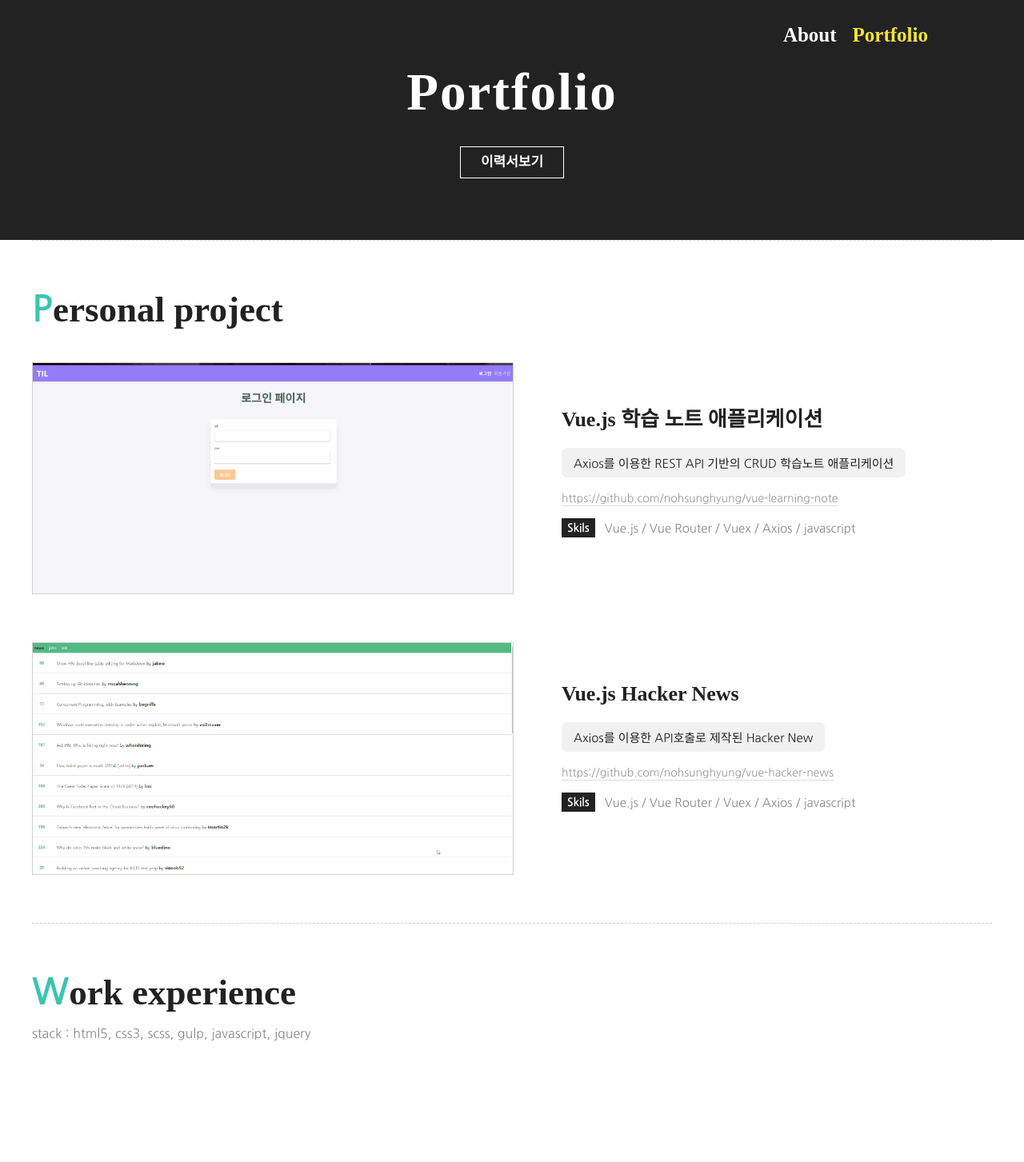
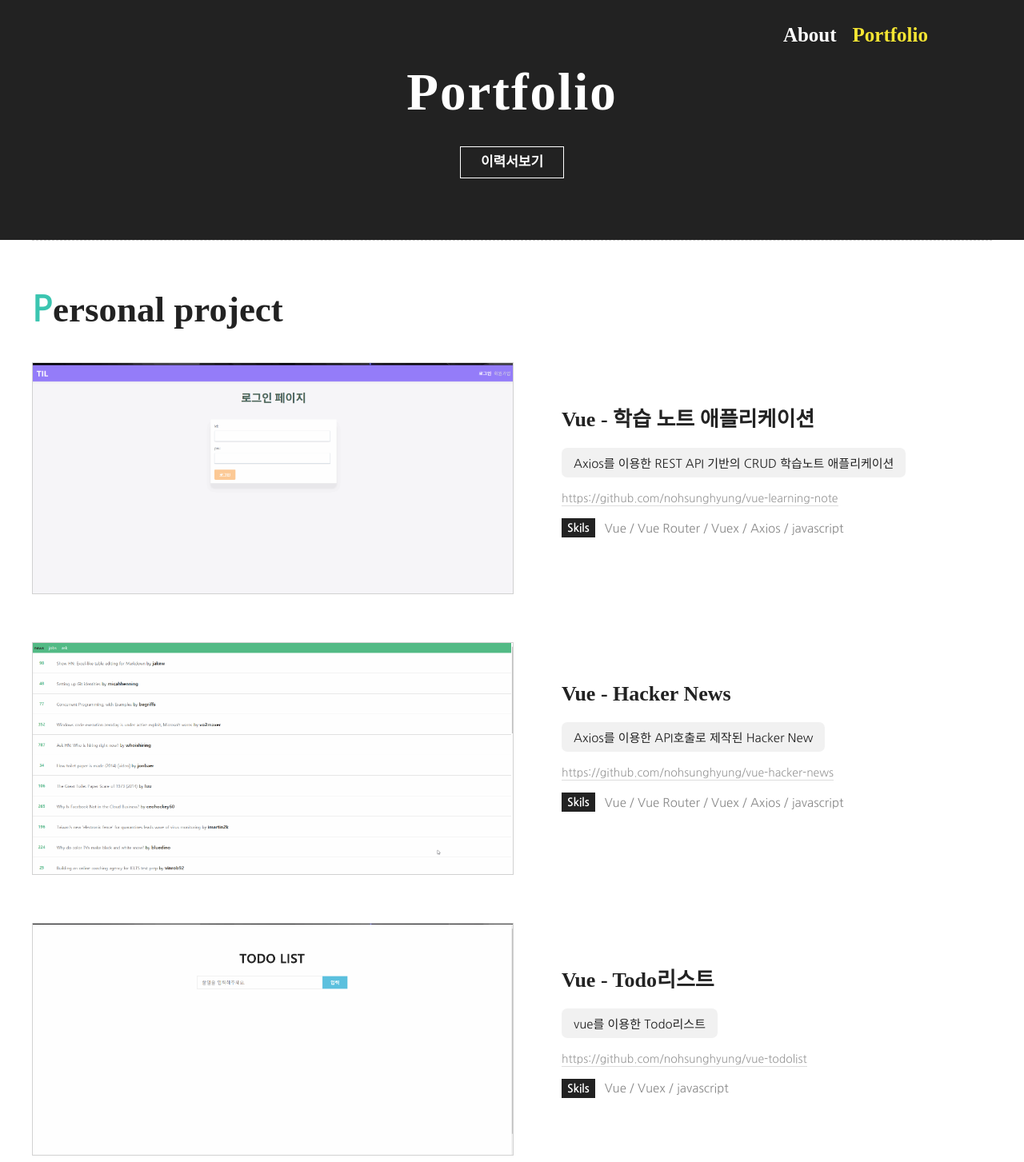
Before and after one commit to nohsunghyung/noh-portfolio, a Vue app: page /#/portfolio in a window 1280 px wide. Shown: the top 1453 px of the page at 80% size. Built offline with nearby package versions, Linux system fonts and the light colour scheme; a web font is replaced by a local one.

Commit message:
feat : 개인 프로젝트 프로필 추가

```diff
--- a/src/data/portfolioData.js
+++ b/src/data/portfolioData.js
@@ -38,18 +38,25 @@ export default {
 	project: {
 		personal: [
 			{
-				subject: 'Vue.js 학습 노트 애플리케이션',
+				subject: 'Vue - 학습 노트 애플리케이션',
 				summary: 'Axios를 이용한 REST API 기반의 CRUD 학습노트 애플리케이션',
 				url: 'https://github.com/nohsunghyung/vue-learning-note',
 				images: require('@/assets/images/note.gif'),
-				skils: 'Vue.js / Vue Router / Vuex / Axios / javascript',
+				skils: 'Vue / Vue Router / Vuex / Axios / javascript',
 			},
 			{
-				subject: 'Vue.js Hacker News',
+				subject: 'Vue - Hacker News',
 				summary: 'Axios를 이용한 API호출로 제작된 Hacker New',
 				url: 'https://github.com/nohsunghyung/vue-hacker-news',
 				images: require('@/assets/images/hacker.gif'),
-				skils: 'Vue.js / Vue Router / Vuex / Axios / javascript',
+				skils: 'Vue / Vue Router / Vuex / Axios / javascript',
+			},
+			{
+				subject: 'Vue - Todo리스트',
+				summary: 'vue를 이용한 Todo리스트',
+				url: 'https://github.com/nohsunghyung/vue-todolist',
+				images: require('@/assets/images/todo.gif'),
+				skils: 'Vue / Vuex / javascript',
 			},
 		],
 		company: [
--- a/src/views/Profile.vue
+++ b/src/views/Profile.vue
@@ -6,7 +6,7 @@
 				<h3 class="section-title"><span>I</span>ntroduce</h3>
 				<p class="profile-text">
 					퍼블리싱 경력 3년차. 현재 javascript 및 Vue.js를 이용한 Front-end
-					개발에 관심이 많으며<br />
+					개발자로 전향중이며<br />
 					적극적이고 능동적이며 항상 고민하는 front-end 개발자로 나아가기 위해
 					학습하며 노력하고 있습니다.
 				</p>
```
Also changed, not shown: src/assets/images/todo.gif (added).
